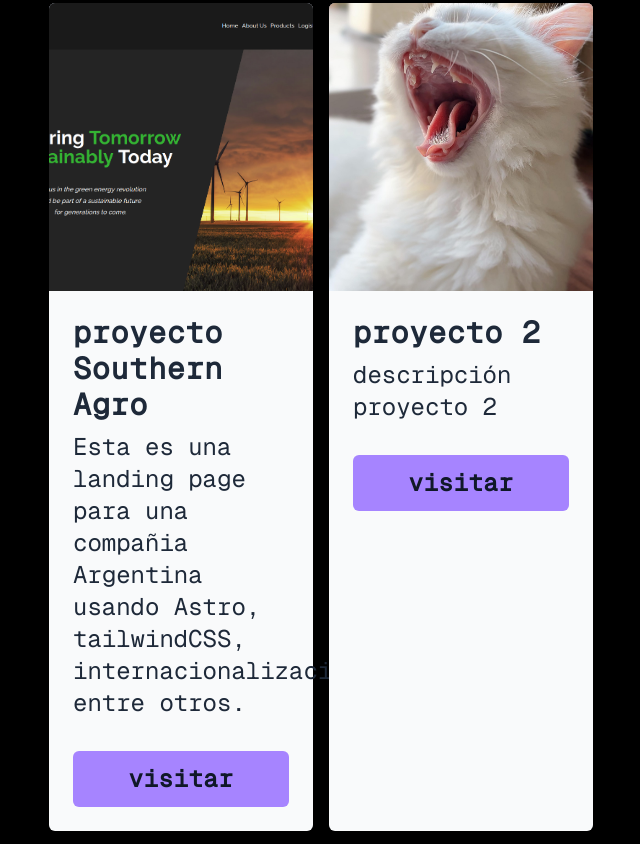
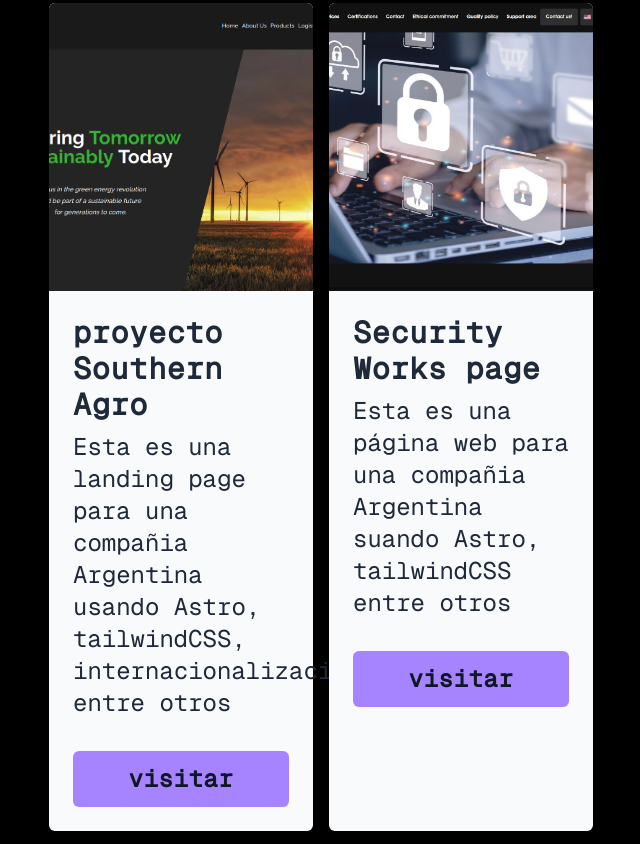
Before and after one commit to SPmfl/portfolio, an Astro site: page /es in a window 1280 px wide. Shown: the part 1597-2441 px from the top of the page, without its empty margins (319-959 px from the left). Built offline with nearby package versions, Linux system fonts and the light colour scheme; Astro itself is replaced by a stand-in of ours.

Commit message:
added security works project

```diff
--- a/src/components/projects/Projects.astro
+++ b/src/components/projects/Projects.astro
@@ -1,7 +1,7 @@
 ---
 // import img1 from '@assets/ai-house.jpg'
 import img1 from '@assets/thumbnail-southern-agro.png';
-import img2 from '@assets/cat.jpg';
+import img2 from '@assets/thumbnail-security-works.png';
 import img3 from '@assets/fantasy.jpg';
 
 import ProjectCard from './ProjectCard.astro'
@@ -20,7 +20,7 @@ const projectsData = [
   {
     title: 'projects.titles.2',
     description: 'projects.descriptions.2',
-    href: 'https://www.google.com',
+    href: 'https://securityworks.com.ar/',
     img: 'https://source.unsplash.com/random/300x300/?2',
     photo: img2
   },
--- a/src/i18n/ui.ts
+++ b/src/i18n/ui.ts
@@ -55,12 +55,12 @@ export const ui = {
       titles: {
         '0': 'Projects',
         '1': 'Southern Agro project',
-        '2': 'project 2',
+        '2': 'Security Works page',
         '3': 'project 3',
       },
       descriptions: {
         '1': 'This is a landing page for an Argentinian company using Astro, tailwindCSS and others',
-        '2': 'description project 2',
+        '2': 'This is a web page for an Argentinian security company using Astro, tailwindCSS and others',
         '3': 'description project 3',
       }
     },
@@ -115,12 +115,12 @@ export const ui = {
       titles: {
         '0': 'Proyectos',
         '1': 'proyecto Southern Agro',
-        '2': 'proyecto 2',
+        '2': 'Security Works page',
         '3': 'proyecto 3',
       },
       descriptions: {
-        '1': 'Esta es una landing page para una compañia Argentina usando Astro, tailwindCSS, internacionalización, entre otros.',
-        '2': 'descripción proyecto 2',
+        '1': 'Esta es una landing page para una compañia Argentina usando Astro, tailwindCSS, internacionalización, entre otros',
+        '2': 'Esta es una página web para una compañia Argentina suando Astro, tailwindCSS entre otros',
         '3': 'descripción proyecto 3',
       }
     },
```
Also changed, not shown: src/assets/emoji.png (deleted), src/assets/thumbnail-security-works.png (added).
